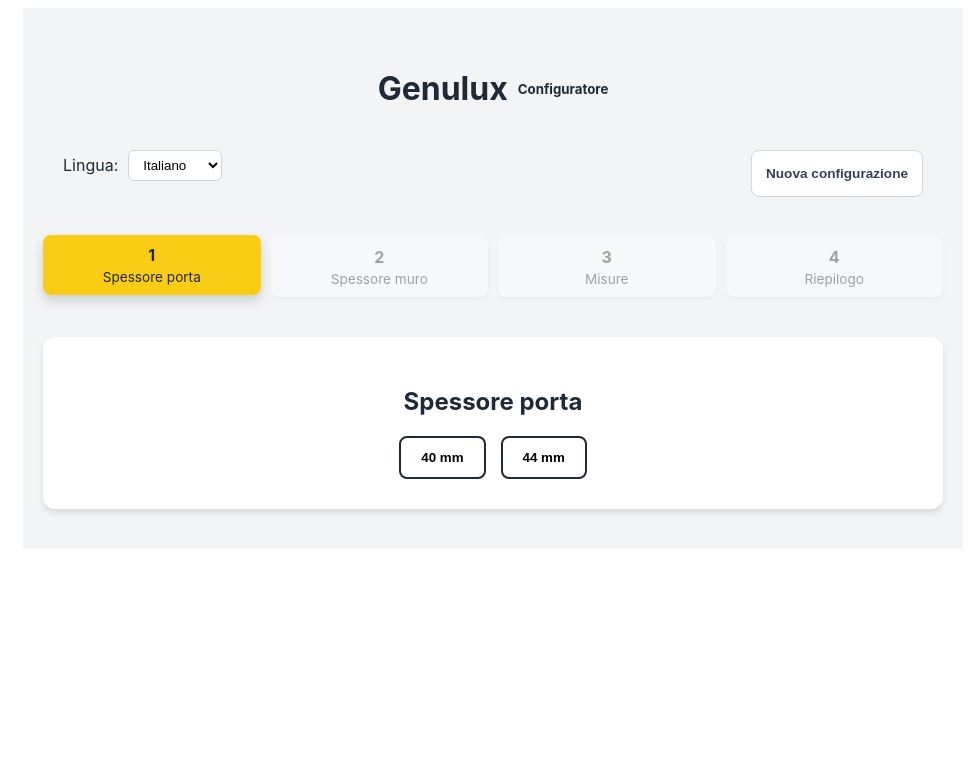
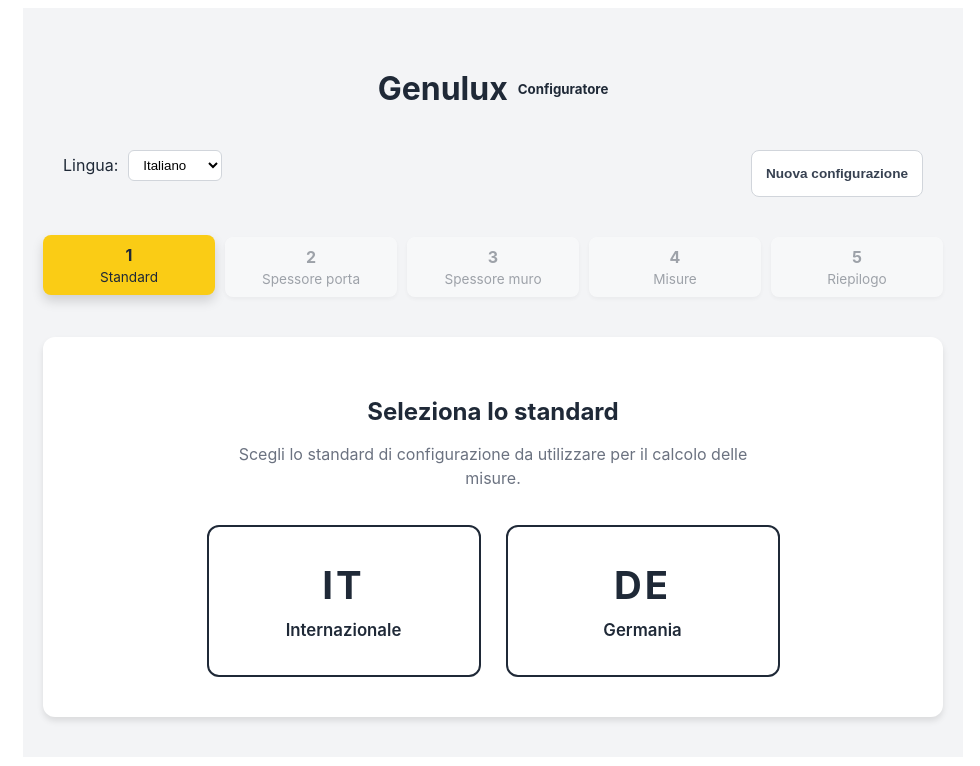
Before and after one commit to danilopiccinni/genulux-configurator, a Vue app: page /standard in a window 1280 px wide. Before the commit this address led to /door-thickness. Shown: the top 766 px of the page, without its empty margins (147-1127 px from the left). Built offline with nearby package versions, Linux system fonts and the light colour scheme.

Commit message:
feat(configurator): introduce IT/DE standard selection

```diff
--- a/src/App.vue
+++ b/src/App.vue
@@ -43,12 +43,12 @@
 
 onMounted(() => {
   loadConfig()
-  router.replace(config.currentStep || '/door-thickness')
+  router.replace(config.currentStep || '/standard')
 })
 
 function newConfig() {
   resetConfig()
-  router.replace('/door-thickness')
+  router.replace('/standard')
 }
 </script>
 
--- a/src/components/ProgressBar.vue
+++ b/src/components/ProgressBar.vue
@@ -1,3 +1,5 @@
+// src/components/ProgressBar.vue
+
 <template>
   <div class="progress">
     <div
@@ -22,7 +24,10 @@
 import { useRouter, useRoute } from 'vue-router'
 import { locales } from '../locales'
 
-const props = defineProps({ config: Object })
+const props = defineProps({
+  config: Object
+})
+
 const router = useRouter()
 const route = useRoute()
 
@@ -30,6 +35,10 @@
  * STEPS REATTIVI ALLA LINGUA
  */
 const steps = computed(() => [
+  {
+    path: '/standard',
+    label: locales[props.config.currentLang].standard
+  },
   {
     path: '/door-thickness',
     label: locales[props.config.currentLang].doorThickness
@@ -48,63 +57,113 @@
   }
 ])
 
+
 function isActive(path) {
   return props.config.currentStep === path || route.path === path
 }
 
+
 function isCompleted(path) {
   switch (path) {
+
+    case '/standard':
+      return !!props.config.standard
+
     case '/door-thickness':
       return !!props.config.door
+
     case '/wall-thickness':
       return !!props.config.wall
+
     case '/measures':
-      return !!props.config.type && !!props.config.width && !!props.config.height
+      return (
+        !!props.config.type &&
+        !!props.config.width &&
+        !!props.config.height
+      )
+
     default:
       return false
   }
 }
 
+
 /**
- * Un passo è bloccato se uno qualsiasi dei precedenti non è completato
+ * Uno step è bloccato se uno qualsiasi
+ * degli step precedenti non è completato
  */
 function isLocked(path) {
+
   const order = steps.value.map(s => s.path)
+
   const stepIndex = order.indexOf(path)
+
   if (stepIndex === 0) return false
 
+
   for (let i = 0; i < stepIndex; i++) {
-    if (!isCompleted(order[i])) return true
+
+    if (!isCompleted(order[i])) {
+      return true
+    }
+
   }
+
   return false
 }
 
+
 function tryGo(path) {
+
   if (isLocked(path)) return
+
   rollbackData(path)
+
   props.config.currentStep = path
+
   router.push(path)
 }
 
+
 /**
- * Reset dei dati dei passi successivi
+ * Reset dei dati degli step successivi
  */
 function rollbackData(path) {
+
   const order = steps.value.map(s => s.path)
+
   const index = order.indexOf(path)
 
+
   order.slice(index + 1).forEach(p => {
-    if (p === '/door-thickness') props.config.door = ''
-    if (p === '/wall-thickness') props.config.wall = ''
+
+    if (p === '/standard') {
+      props.config.standard = ''
+    }
+
+    if (p === '/door-thickness') {
+      props.config.door = ''
+    }
+
+
+    if (p === '/wall-thickness') {
+      props.config.wall = ''
+    }
+
+
     if (p === '/measures') {
+
       props.config.type = ''
       props.config.mode = 'fixed'
       props.config.width = ''
       props.config.height = ''
+
     }
+
   })
 }
 </script>
+
 
 <style scoped>
 .progress {
@@ -137,13 +196,14 @@
   font-size: 0.85rem;
 }
 
-/* Stati */
+
 .step.active {
   background-color: #facc15;
   color: #1f2937;
   transform: translateY(-2px);
   box-shadow: 0 6px 12px rgba(0,0,0,0.15);
 }
+
 
 .step.completed {
   background-color: #10b981;
@@ -152,10 +212,12 @@
   box-shadow: 0 6px 12px rgba(0,0,0,0.15);
 }
 
+
 .step.locked {
   opacity: 0.4;
   pointer-events: none;
 }
+
 
 .step:not(.locked):hover {
   transform: translateY(-2px);
--- /dev/null
+++ b/src/components/StepStandard.vue
@@ -0,0 +1,129 @@
+<template>
+  <div class="step-card">
+    <h2>{{ locales[config.currentLang].selectStandard }}</h2>
+
+    <p class="description">
+      {{ locales[config.currentLang].selectStandardDescription }}
+    </p>
+
+    <div class="choices">
+      <div
+        class="choice-card"
+        :class="{ active: config.standard === 'IT' }"
+        @click="select('IT')"
+      >
+        <div class="code">IT</div>
+
+        <div class="label">
+          {{ locales[config.currentLang].international }}
+        </div>
+      </div>
+
+      <div
+        class="choice-card"
+        :class="{ active: config.standard === 'DE' }"
+        @click="select('DE')"
+      >
+        <div class="code">DE</div>
+
+        <div class="label">
+          {{ locales[config.currentLang].germany }}
+        </div>
+      </div>
+    </div>
+  </div>
+</template>
+
+<script setup>
+import { useRouter } from 'vue-router'
+import { locales } from '../locales'
+
+const props = defineProps({
+  config: Object,
+  data: Object
+})
+
+const router = useRouter()
+
+function select(standard) {
+  props.config.standard = standard
+  props.config.currentStep = '/door-thickness'
+  router.push('/door-thickness')
+}
+</script>
+
+<style scoped>
+.step-card {
+  background: v-bind('data.colors.cardBg');
+  padding: 40px;
+  border-radius: 12px;
+  box-shadow: v-bind('data.colors.cardShadow');
+  transition: transform 0.3s;
+}
+
+h2 {
+  text-align: center;
+  margin-bottom: 10px;
+}
+
+.description {
+  text-align: center;
+  color: #6b7280;
+  margin-bottom: 35px;
+  max-width: 520px;
+  margin-left: auto;
+  margin-right: auto;
+  line-height: 1.5;
+}
+
+.choices {
+  display: flex;
+  justify-content: center;
+  gap: 25px;
+  flex-wrap: wrap;
+}
+
+.choice-card {
+  width: 230px;
+  padding: 35px 20px;
+
+  border-radius: 12px;
+  border: 2px solid v-bind('data.colors.primary');
+
+  background: v-bind('data.colors.buttonBg');
+
+  cursor: pointer;
+  user-select: none;
+
+  transition: all .25s ease;
+
+  display: flex;
+  flex-direction: column;
+  align-items: center;
+}
+
+.choice-card:hover {
+  background: v-bind('data.colors.buttonHover');
+  transform: translateY(-5px);
+  box-shadow: 0 10px 22px rgba(0,0,0,.15);
+}
+
+.choice-card.active {
+  background: v-bind('data.colors.buttonActive');
+  border-color: v-bind('data.colors.buttonActive');
+  color: v-bind('data.colors.buttonActiveText');
+}
+
+.code {
+  font-size: 2.4rem;
+  font-weight: 700;
+  letter-spacing: 3px;
+  margin-bottom: 12px;
+}
+
+.label {
+  font-size: 1.05rem;
+  font-weight: 600;
+  text-align: center;
+}
+</style>
--- a/src/config.js
+++ b/src/config.js
@@ -2,13 +2,14 @@
 
 export const config = reactive({
   currentLang: 'it',
+  standard:'',
   door: '',
   wall: '',
   type: '',
   mode: 'fixed',
   width: '',
   height: '',
-  currentStep: '/door-thickness'
+  currentStep: '/standard'
 })
 
 watch(
@@ -26,11 +27,12 @@
 
 export function resetConfig() {
   localStorage.removeItem('doorConfig')
+  config.standard = ''
   config.door = ''
   config.wall = ''
   config.type = ''
   config.mode = 'fixed'
   config.width = ''
   config.height = ''
-  config.currentStep = '/door-thickness'
+  config.currentStep = '/standard'
 }
--- a/src/locales.js
+++ b/src/locales.js
@@ -41,7 +41,14 @@
     // Tipi di misura
     measureLuce: "Misura luce",
     measurePorta: "Misura porta",
-    measureMuro: "Apertura muro"
+    measureMuro: "Apertura muro",
+
+    // Standard
+    standard: "Standard",
+    selectStandard: "Seleziona lo standard",
+    selectStandardDescription: "Scegli lo standard di configurazione da utilizzare per il calcolo delle misure.",
+    international: "Internazionale",
+    germany: "Germania",
   },
 
   en: {
@@ -86,7 +93,14 @@
     // Tipi di misura
     measureLuce: "Light opening",
     measurePorta: "Door measurement",
-    measureMuro: "Wall opening"
+    measureMuro: "Wall opening",
+
+    // Standard
+    standard: "Standard",
+    selectStandard: "Select standard",
+    selectStandardDescription: "Choose the configuration standard to use for measurements calculation.",
+    international: "International",
+    germany: "Germany",
   },
 
   de: {
@@ -131,7 +145,14 @@
     // Tipi di misura
     measureLuce: "Lichtöffnung",
     measurePorta: "Türmaß",
-    measureMuro: "Wandöffnung"
+    measureMuro: "Wandöffnung",
+
+    // Standard
+    standard: "Standard",
+    selectStandard: "Standard auswählen",
+    selectStandardDescription: "Wählen Sie den Konfigurationsstandard für die Maßberechnung.",
+    international: "International",
+    germany: "Deutschland",
   },
 
   es: {
@@ -176,7 +197,14 @@
     // Tipi di misura
     measureLuce: "Medida luz",
     measurePorta: "Medida puerta",
-    measureMuro: "Apertura pared"
+    measureMuro: "Apertura pared",
+
+    // Standard
+    standard: "Estándar",
+    selectStandard: "Selecciona el estándar",
+    selectStandardDescription: "Elige el estándar de configuración que se utilizará para el cálculo de las medidas.",
+    international: "Internacional",
+    germany: "Alemania",
   },
 
   fr: {
@@ -221,6 +249,13 @@
     // Tipi di misura
     measureLuce: "Mesure du passage libre",
     measurePorta: "Mesure de la porte",
-    measureMuro: "Ouverture du mur"
+    measureMuro: "Ouverture du mur",
+
+    // Standard
+    standard: "Standard",
+    selectStandard: "Sélectionnez le standard",
+    selectStandardDescription: "Choisissez le standard de configuration à utiliser pour le calcul des mesures.",
+    international: "International",
+    germany: "Allemagne",
   }
 }
--- a/src/router/index.js
+++ b/src/router/index.js
@@ -1,12 +1,14 @@
 import { createRouter, createWebHistory } from 'vue-router'
 
+import StepStandard from '../components/StepStandard.vue'
 import StepDoorThickness from '../components/StepDoorThickness.vue'
 import StepWallThickness from '../components/StepWallThickness.vue'
 import StepMeasures from '../components/StepMeasures.vue'
 import Summary from '../components/Summary.vue'
 
 const routes = [
-  { path: '/', redirect: '/door-thickness' },
+  { path: '/', redirect: '/standard' },
+  { path: '/standard', component: StepStandard },
   { path: '/door-thickness', component: StepDoorThickness },
   { path: '/wall-thickness', component: StepWallThickness },
   { path: '/measures', component: StepMeasures },
```
